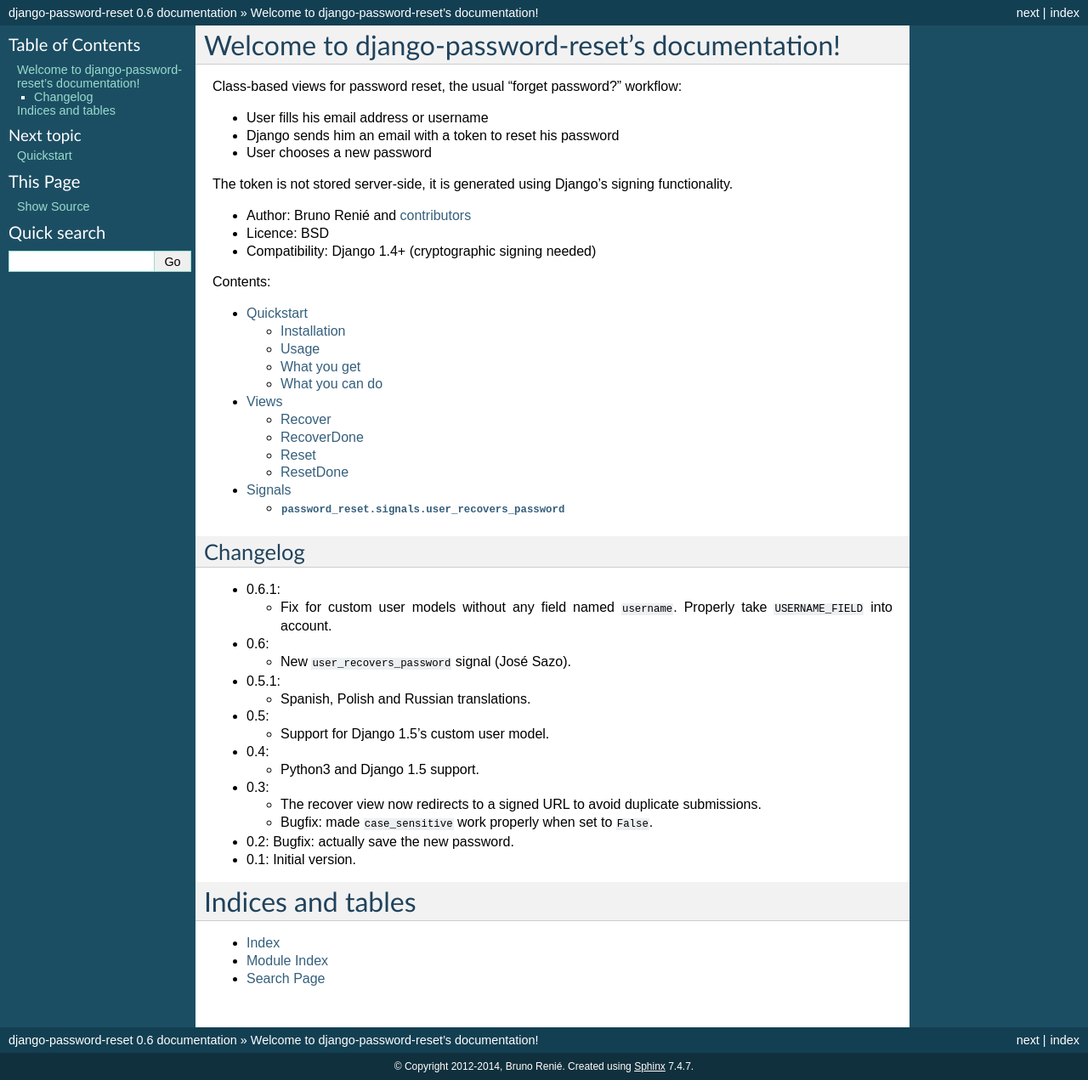
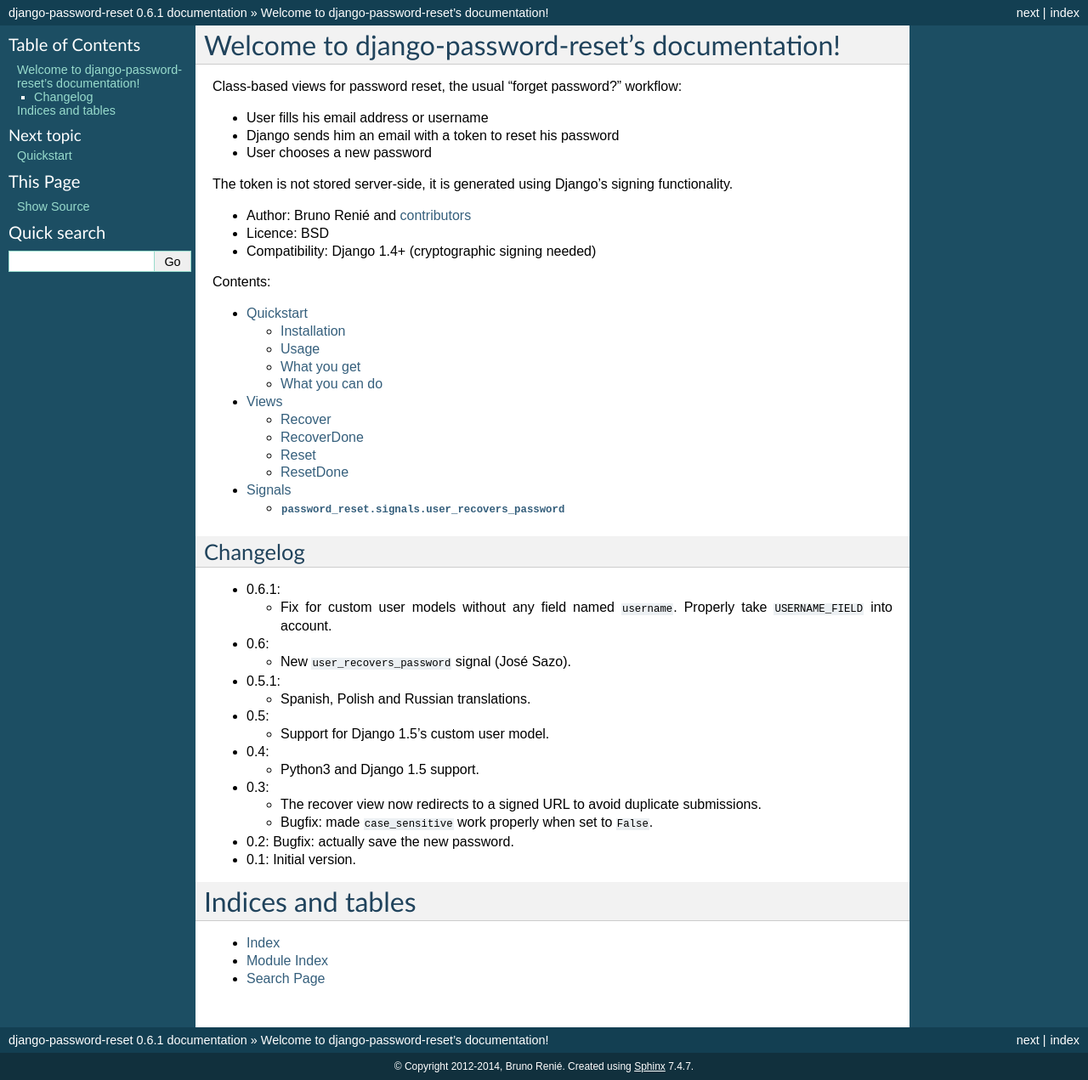
Before and after one commit to brutasse/django-password-reset, a Sphinx documentation site: the page built from docs/index.rst, in a window 1280 px wide. Shown: the whole page at 85% size. Built offline with Sphinx 7.4.7, drawn with Linux system fonts in a browser that asks for light colours.

Commit message:
Bump version to 0.6.1

```diff
--- a/docs/conf.py
+++ b/docs/conf.py
@@ -48,9 +48,9 @@
 # built documents.
 #
 # The short X.Y version.
-version = '0.6'
+version = '0.6.1'
 # The full version, including alpha/beta/rc tags.
-release = '0.6'
+release = '0.6.1'
 
 # The language for content autogenerated by Sphinx. Refer to documentation
 # for a list of supported languages.
--- a/password_reset/__init__.py
+++ b/password_reset/__init__.py
@@ -1 +1 @@
-__version__ = '0.6'
+__version__ = '0.6.1'
```
